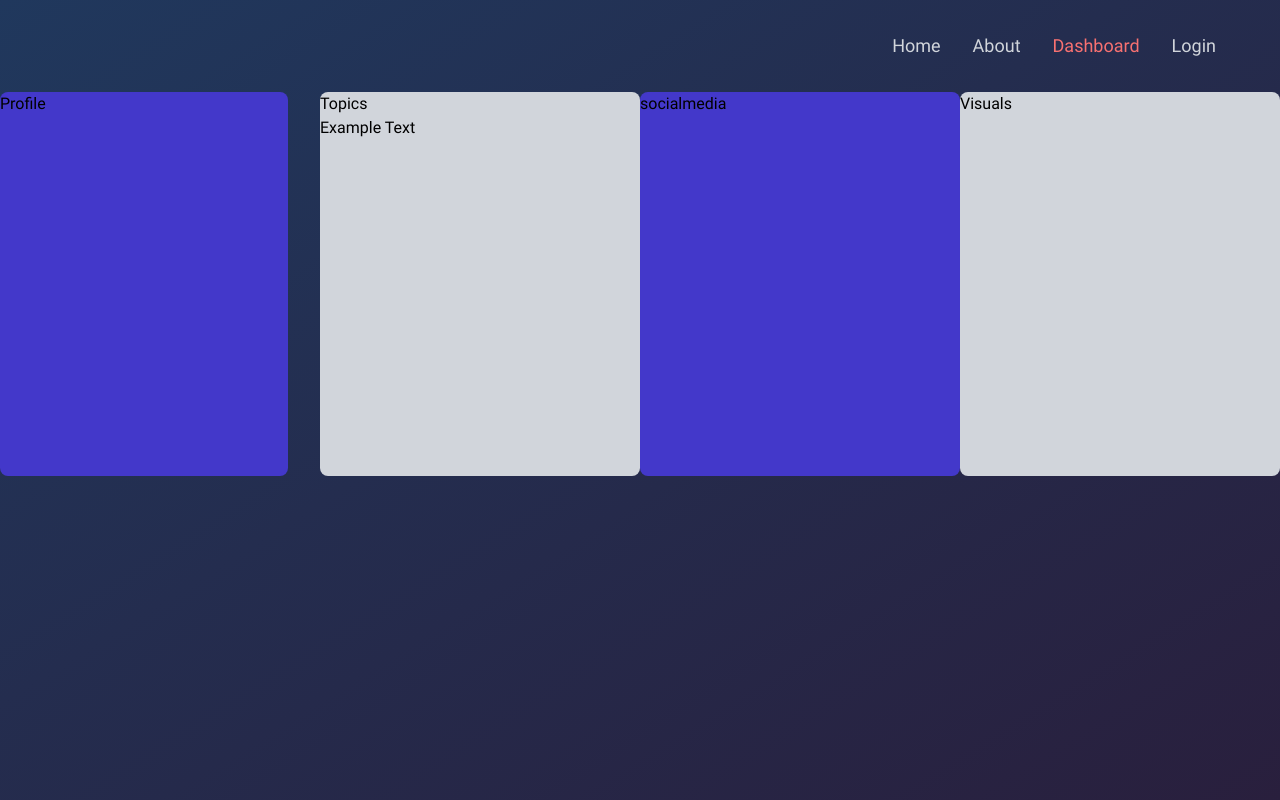
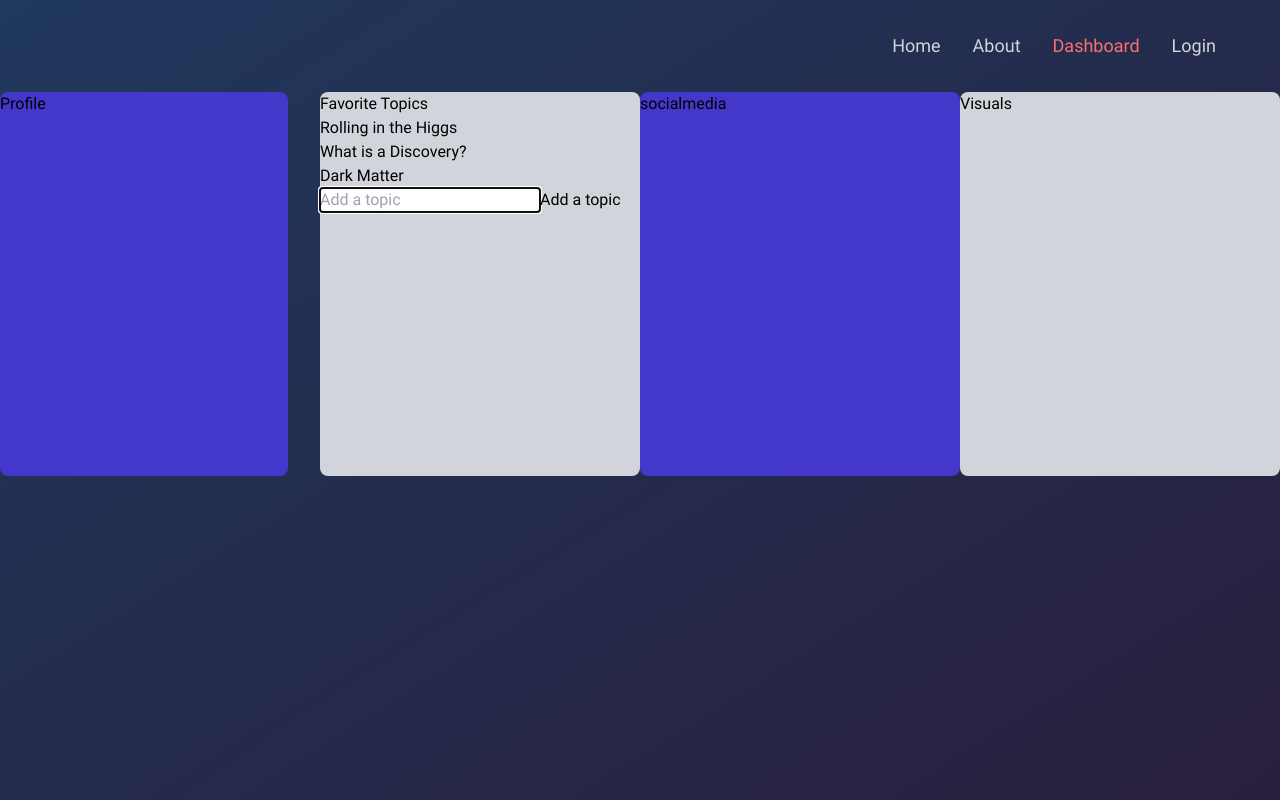
Before and after one commit to particlesilo/particlesilo, a React (Create React App) app in the folder web/: page /dashboard in a window 1280 px wide. Built offline with nearby package versions, Linux system fonts and the light colour scheme.

Commit message:
complicated submit

```diff
--- /dev/null
+++ b/web/src/components/Dashboard/Topics/TopicsForm.js
@@ -0,0 +1,60 @@
+import React, { useState, useEffect, useRef } from 'react';
+
+function TopicsForm(props){
+  const [input, setInput] = useState(props.edit ? props.edit.value : '');
+
+  const inputRef = useRef(null);
+
+  useEffect(() => {
+  inputRef.current.focus();
+  });
+
+  const handleChange = e => {
+   setInput(e.target.value);
+ };
+
+ const handleSubmit = e => {
+   e.preventDefault();
+
+   props.onSubmit({
+     id: Math.floor(Math.random() * 10000),
+     text: input
+   });
+   setInput('');
+ };
+
+ return (
+    <form onSubmit={handleSubmit} className='topics-form'>
+      {props.edit ? (
+        <>
+          <input
+            placeholder='Update your item'
+            value={input}
+            onChange={handleChange}
+            name='text'
+            ref={inputRef}
+            className='todo-input edit'
+          />
+          <button onClick={handleSubmit} className='todo-button edit'>
+            Update
+          </button>
+        </>
+      ) : (
+        <>
+          <input
+            placeholder='Add a topic'
+            value={input}
+            onChange={handleChange}
+            name='text'
+            className='topics-input'
+            ref={inputRef}
+          />
+          <button onClick={handleSubmit} className='topics-button'>
+            Add todo
+          </button>
+        </>
+      )}
+    </form>
+  );
+
+}
--- a/web/src/components/Dashboard/TopicsAggregator.js
+++ b/web/src/components/Dashboard/TopicsAggregator.js
@@ -1,12 +1,43 @@
-import React from 'react'
+import React, {useState} from 'react'
 import { styleClass } from '../../utils/style_class';
 import { Link } from "react-router-dom";
+import TopicsForm from './TopicsForm';
 
 export const TopicsAggregator = ({topics}) => {
-  return <div className="rounded-lg bg-gray-300 w-auto h-96">
-    <h2>Topics </h2>
-    <div>
-      <Link to="/topic/example"> Example Text</Link>
+  const topicsL = ['Rolling in the Higgs', 'What is a Discovery?', 'Dark Matter']
+  const topicsList = <Link to="/topic/${topicsL}"> {topicsL.map(topicsL => <h2>{topicsL}</h2>)} </Link>
+  const [topicks, setTopics] = useState([]);
+
+
+  const addTopic = topick =>{
+     if (!topick.text || /^\s*$/.test(topick.text)) {
+        return;
+    }
+
+    const newTopics = [topick, ...topicks];
+
+    setTopics(newTopics);
+    console.log(...topicks);
+  };
+
+  const updateTopic = (topicsId, newValue) => {
+    if (!newValue.text || /^\s*$/.test(newValue.text)) {
+    return;
+    }
+
+    setTopics(prev => prev.map(item => (item.id === topicsId ? newValue : item)));
+  };
+
+  const removeTopic = id => {
+    const removedArr = [...topicks].filter(topick => topick.id !== id);
+    setTopics(removedArr);
+  };
+
+  return (
+    <div className="rounded-lg bg-gray-300 w-auto h-96">
+      <h1>Favorite Topics</h1>
+      <div> {topicsList} </div>
+      <TopicsForm onSubmit={addTopic}/>
     </div>
-    </div>
+  )
 };
--- /dev/null
+++ b/web/src/components/Dashboard/TopicsCreator.js
@@ -0,0 +1,45 @@
+import React, { useState } from 'react';
+import TopicsForm from './TopicsForm';
+import { RiCloseCircleLine } from 'react-icons/ri';
+import { TiEdit } from 'react-icons/ti';
+
+const TopicsCreator = ({ topicks, addTopic, removeTopic, updateTopic }) => {
+  const [edit, setEdit] = useState({
+    id: null,
+    value: ''
+  });
+
+  const submitUpdate = value => {
+      updateTopic(edit.id, value);
+      setEdit({
+        id: null,
+        value: ''
+      });
+    };
+
+    if (edit.id) {
+        return <TopicsForm edit={edit} onSubmit={submitUpdate} />;
+      }
+      return topicks.map((topick, index) => (
+          <div
+            className={todo.isComplete ? 'topic-row complete' : 'topic-row'}
+            key={index}
+          >
+            <div key={topic.id} onClick={() => completeTodo(topic.id)}>
+              {topic.text}
+            </div>
+            <div className='icons'>
+              <RiCloseCircleLine
+                onClick={() => removeTodo(topic.id)}
+                className='delete-icon'
+              />
+              <TiEdit
+                onClick={() => setEdit({ id: topic.id, value: topic.text })}
+                className='edit-icon'
+              />
+            </div>
+          </div>
+        ));
+      };
+
+      export default TopicsCreator;
--- /dev/null
+++ b/web/src/components/Dashboard/TopicsForm.js
@@ -0,0 +1,62 @@
+import React, { useState, useEffect, useRef } from 'react';
+
+function TopicsForm(props){
+  const [input, setInput] = useState(props.edit ? props.edit.value : '');
+
+  const inputRef = useRef(null);
+
+  useEffect(() => {
+  inputRef.current.focus();
+  });
+
+  const handleChange = e => {
+   setInput(e.target.value);
+ };
+
+ const handleSubmit = e => {
+   e.preventDefault();
+
+   props.onSubmit({
+     id: Math.floor(Math.random() * 10000),
+     text: input
+   });
+   setInput('');
+ };
+
+ return (
+    <form onSubmit={handleSubmit} className='topics-form'>
+      {props.edit ? (
+        <>
+          <input
+            placeholder='Update your item'
+            value={input}
+            onChange={handleChange}
+            name='text'
+            ref={inputRef}
+            className='topic-input edit'
+          />
+          <button onClick={handleSubmit} className='topic-button edit'>
+            Update
+          </button>
+        </>
+      ) : (
+        <>
+          <input
+            placeholder='Add a topic'
+            value={input}
+            onChange={handleChange}
+            name='text'
+            className='topics-input'
+            ref={inputRef}
+          />
+          <button onClick={handleSubmit} className='topics-button'>
+            Add a topic
+          </button>
+        </>
+      )}
+    </form>
+  );
+
+}
+
+export default TopicsForm;
```
